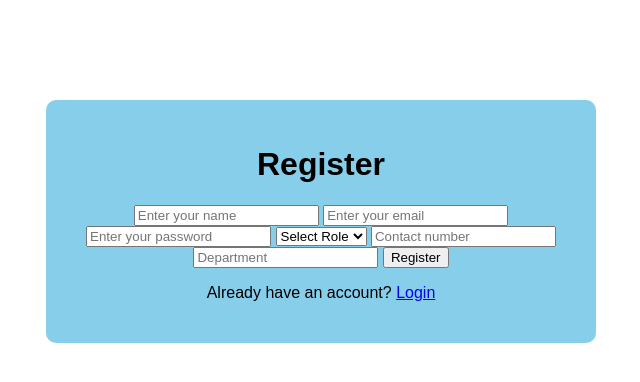
After one commit to Arvindkumar7738600/AppDev1_Project, a Flask app: page /register in a window 1280 px wide. The commit adds this page. Shown: the top 382 px of the page, without its empty margins (319-959 px from the left). Run offline with Flask 3, Linux system fonts and the light colour scheme.

Commit message:
add login register

```diff
--- a/app.py
+++ b/app.py
@@ -1,10 +1,140 @@
-from flask import Flask, render_template
+from flask import Flask, render_template, request, redirect, url_for, session, flash
+from database import create_database, get_db_connection
+from werkzeug.security import generate_password_hash, check_password_hash
 
 app = Flask(__name__)
+
+app.secret_key = "emp_secret_key_123"
+
+# Database automatically create hogi
+create_database()
+
 
 @app.route("/")
 def home():
     return render_template("home.html")
 
+
+# Registration
+@app.route("/register", methods=["GET", "POST"])
+def register():
+
+    if request.method == "POST":
+
+        name = request.form["name"]
+        email = request.form["email"]
+        password = request.form["password"]
+        role = request.form["role"]
+        contact = request.form["contact"]
+        department = request.form["department"]
+
+        if role not in ["student", "examiner"]:
+            flash("Please select a valid role.")
+            return redirect(url_for("register"))
+
+        conn = get_db_connection()
+
+        try:
+            if role == "examiner":
+                status = "pending"
+            else:
+                status = "active"
+
+            conn.execute("""
+                INSERT INTO users
+                (name, email, password, role, contact, department, status)
+                VALUES (?, ?, ?, ?, ?, ?, ?)
+            """, (
+                name,
+                email,
+                generate_password_hash(password),
+                role,
+                contact,
+                department,
+                status
+            ))
+
+            conn.commit()
+
+            if role == "examiner":
+                flash("Registration successful. Wait for Admin approval.")
+            else:
+                flash("Registration successful. Please login.")
+
+            return redirect(url_for("login"))
+
+        except Exception:
+            flash("This email is already registered.")
+
+        finally:
+            conn.close()
+
+    return render_template("register.html")
+
+
+# Login
+@app.route("/login", methods=["GET", "POST"])
+def login():
+
+    if request.method == "POST":
+
+        email = request.form["email"]
+        password = request.form["password"]
+
+        conn = get_db_connection()
+
+        user = conn.execute(
+            "SELECT * FROM users WHERE email = ?",
+            (email,)
+        ).fetchone()
+
+        conn.close()
+
+        if user and check_password_hash(user["password"], password):
+
+            if user["status"] == "pending":
+                flash("Your examiner account is waiting for Admin approval.")
+                return redirect(url_for("login"))
+
+            if user["status"] != "active":
+                flash("Your account is not active.")
+                return redirect(url_for("login"))
+
+            session["user_id"] = user["id"]
+            session["name"] = user["name"]
+            session["role"] = user["role"]
+
+            return redirect(url_for("dashboard"))
+
+        flash("Invalid email or password.")
+
+    return render_template("login.html")
+
+
+# Dashboard
+@app.route("/dashboard")
+def dashboard():
+
+    if "user_id" not in session:
+        return redirect(url_for("login"))
+
+    return render_template(
+        "dashboard.html",
+        name=session["name"],
+        role=session["role"]
+    )
+
+
+# Logout
+@app.route("/logout")
+def logout():
+
+    session.clear()
+
+    flash("You have been logged out.")
+
+    return redirect(url_for("home"))
+
+
 if __name__ == "__main__":
     app.run(debug=True)
--- a/templates/home.html
+++ b/templates/home.html
@@ -15,3 +15,5 @@
     </div>
 </body>
 </html>
+
+<!--  -->
--- /dev/null
+++ b/templates/register.html
@@ -0,0 +1,56 @@
+
+<!DOCTYPE html>
+<html>
+<head>
+    <title>Register - EMP</title>
+    <link rel="stylesheet"
+    href="{{ url_for('static', filename='style.css') }}">
+</head>
+
+<body>
+
+    <div class="container">
+
+        <h1>Register</h1>
+
+        {% with messages = get_flashed_messages() %}
+            {% for message in messages %}
+                <p>{{ message }}</p>
+            {% endfor %}
+        {% endwith %}
+
+        <form method="POST">
+
+            <input type="text" name="name"
+            placeholder="Enter your name" required>
+
+            <input type="email" name="email"
+            placeholder="Enter your email" required>
+
+            <input type="password" name="password"
+            placeholder="Enter your password" required>
+
+            <select name="role" required>
+                <option value="">Select Role</option>
+                <option value="student">Student</option>
+                <option value="examiner">Examiner</option>
+            </select>
+
+            <input type="text" name="contact"
+            placeholder="Contact number">
+
+            <input type="text" name="department"
+            placeholder="Department">
+
+            <button type="submit">Register</button>
+
+        </form>
+
+        <p>Already have an account?
+            <a href="/login">Login</a>
+        </p>
+
+    </div>
+
+</body>
+</html>
```
Also changed, not shown: database.py (+176 -0 lines), instance/emp.db (added), templates/login.html (added).
